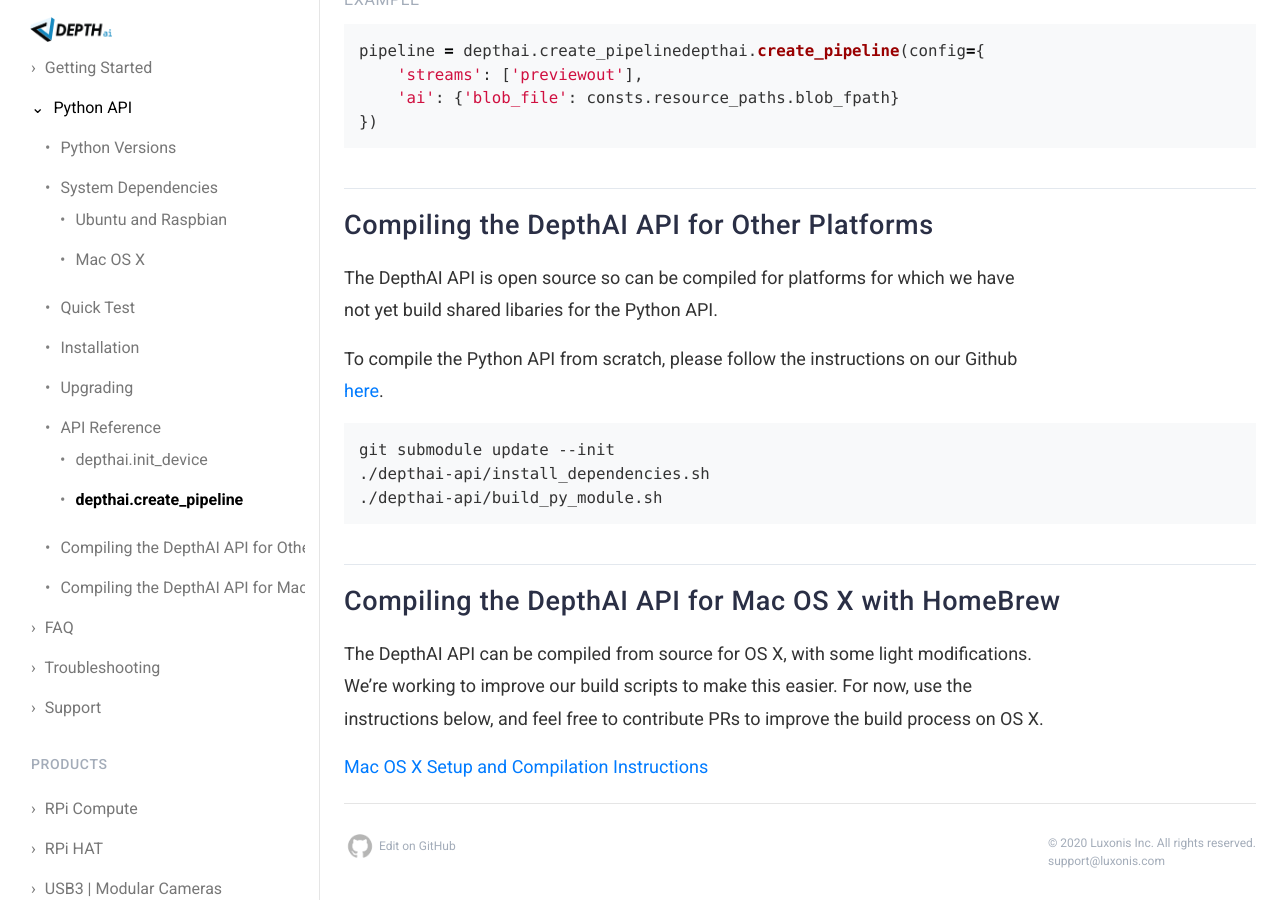
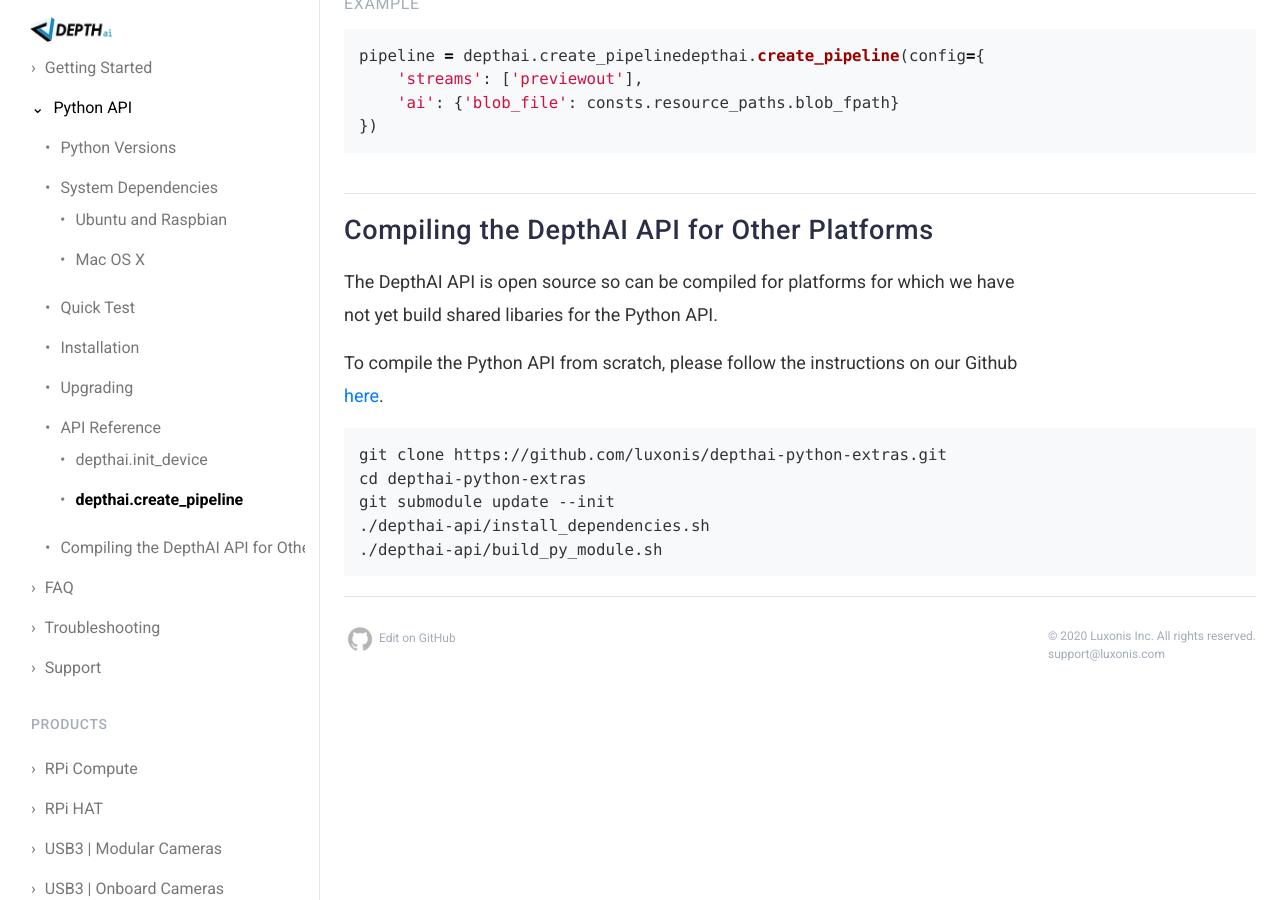
Before and after one commit to luxonis/depthai-docs-website, a Jekyll site: the page built from api.md, in a window 1280 px wide and 900 px high, scrolled down 4370 px. Built offline with Jekyll 4.4.1, drawn with Linux system fonts in a browser that asks for light colours; nearby versions of some CDN libraries; some of the changed text lies outside the part shown.

Commit message:
Update api.md

````diff
--- a/api.md
+++ b/api.md
@@ -34,6 +35,7 @@
 sudo udevadm control --reload-rules && udevadm trigger
 git clone https://github.com/luxonis/depthai-python-extras.git
 ```
+{: #compile_api_osx }
 ### Mac OS X
 ```
 /bin/bash -c "$(curl -fsSL https://raw.githubusercontent.com/Homebrew/install/master/install.sh)" #install HomeBrew
@@ -45,8 +47,10 @@
 ./depthai-api/install_dependencies.sh
 ./depthai-api/build_py_module.sh
 ```
+
 ## Quick Test
-After installing the system dependencies above and checking out and/or building DepthAI for your platform, running `python3 test.py` from within depthai-python-extras is a quick test to make sure everything is working:
+
+Running `python3 test.py` from within depthai-python-extras is a quick test to make sure everything is working:
 
 ```
 python3 test.py
@@ -180,16 +184,9 @@
 
 To compile the Python API from scratch, please follow the instructions on our Github [here](https://github.com/luxonis/depthai-python-extras#python-modules).
 ```
+git clone https://github.com/luxonis/depthai-python-extras.git
+cd depthai-python-extras
 git submodule update --init
 ./depthai-api/install_dependencies.sh
 ./depthai-api/build_py_module.sh
 ```
-
-{: #compile_api_osx }
-## Compiling the DepthAI API for Mac OS X with HomeBrew
-
-The DepthAI API can be compiled from source for OS X, with some light modifications.
-We're working to improve our build scripts to make this easier.  For now, use the instructions below,
-and feel free to contribute PRs to improve the build process on OS X.
-
-[Mac OS X Setup and Compilation Instructions](https://docs.google.com/document/d/15NcdEKgfQb5Azhx6I67To6ew-RK7M2ezpTXSEVs5Hmk/edit?usp=sharing)
````
Also changed, not shown: other parts of api.md (+2 -1 lines).
